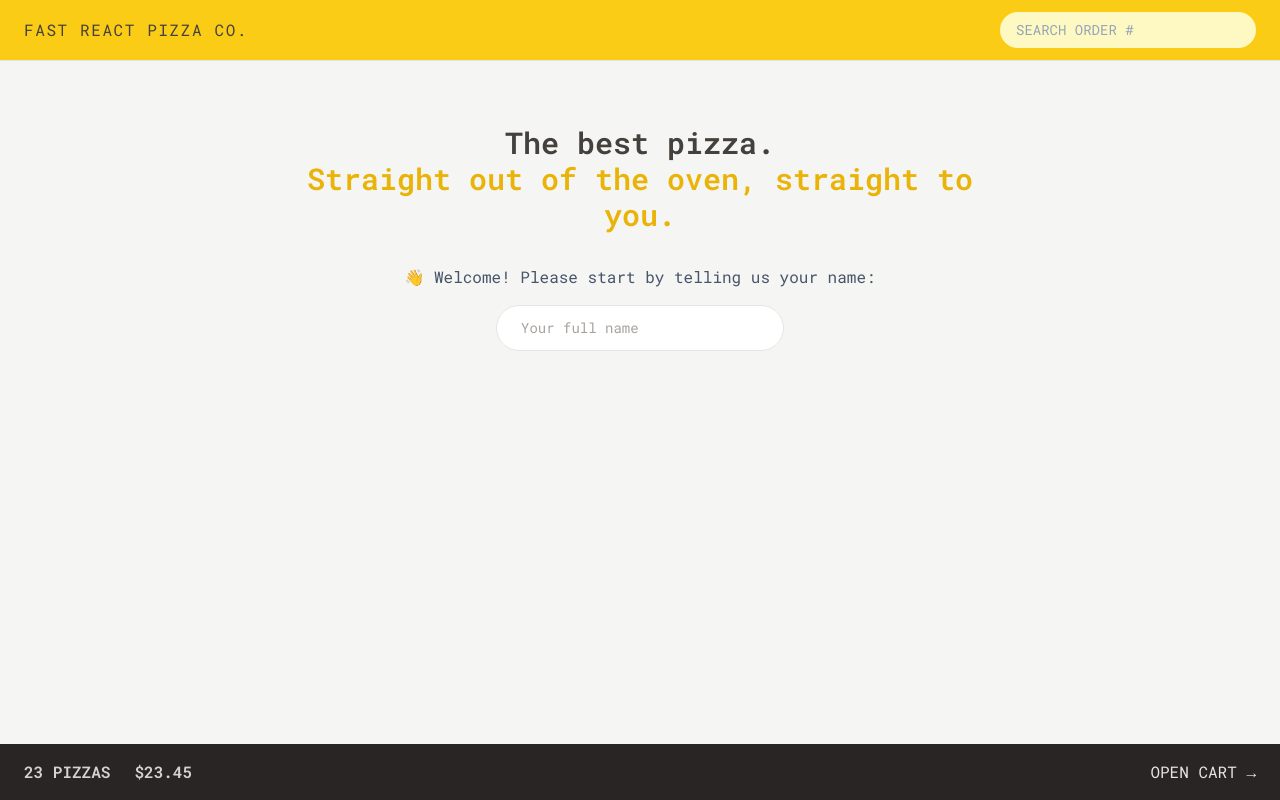
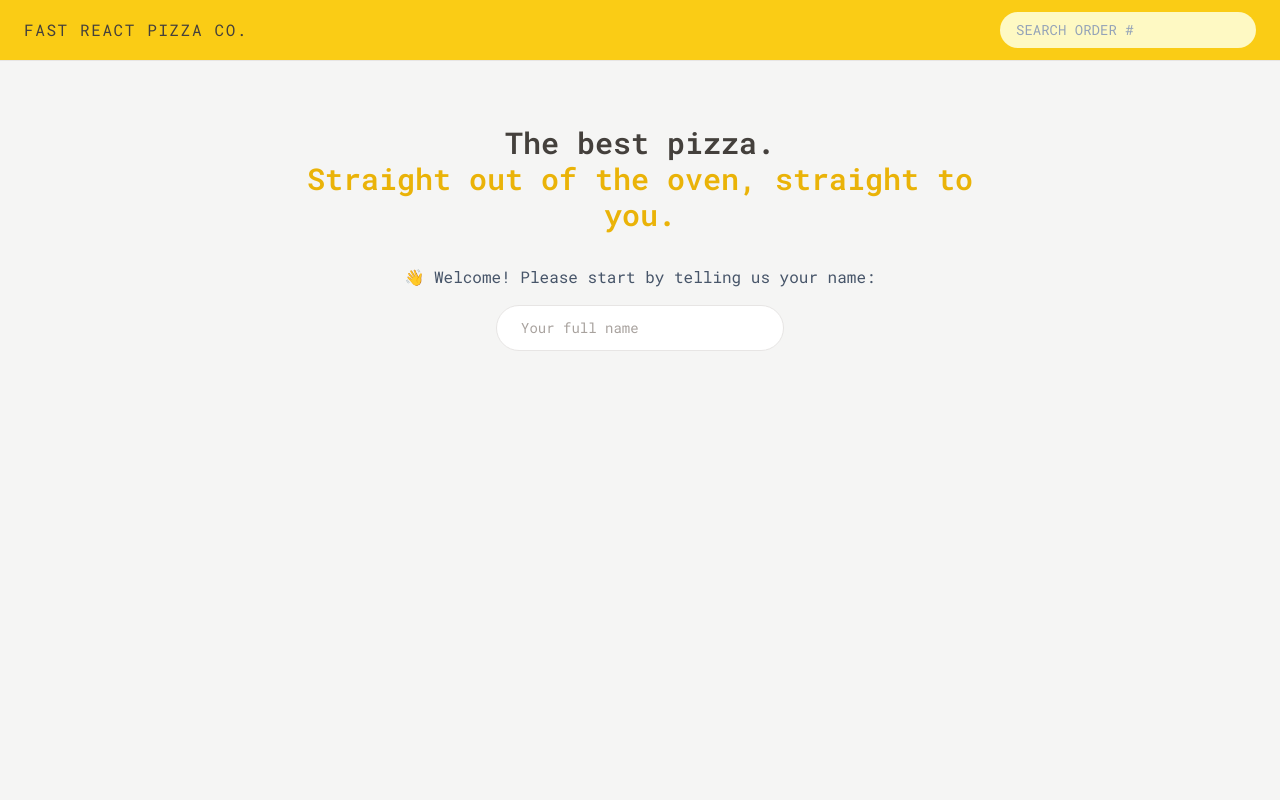
Before and after one commit to skmajumder/fast-react-pizza, a React (Vite) app: page / in a window 1280 px wide. Built offline with nearby package versions, Linux system fonts and the light colour scheme.

Commit message:
cart overview

```diff
--- a/src/features/cart/CartOverview.jsx
+++ b/src/features/cart/CartOverview.jsx
@@ -1,11 +1,19 @@
+import { useSelector } from 'react-redux';
 import { Link } from 'react-router-dom';
+import { getTotalCartPrice, getTotalCartQuantity } from './cartSlice';
+import { formatCurrency } from '../../utilities/helpers';
 
 function CartOverview() {
+  const totalPizzaQuantity = useSelector(getTotalCartQuantity);
+  const totalCartPrice = useSelector(getTotalCartPrice);
+
+  if (totalPizzaQuantity === 0) return null;
+
   return (
     <div className="flex items-center justify-between bg-stone-800 px-4 py-4 text-sm uppercase text-stone-200 sm:px-6 md:text-base">
       <p className="space-x-4 font-semibold text-stone-300 sm:space-x-6">
-        <span>23 pizzas</span>
-        <span>$23.45</span>
+        <span>{totalPizzaQuantity} pizzas</span>
+        <span>{formatCurrency(totalCartPrice)}</span>
       </p>
       <Link to="/cart">Open cart &rarr;</Link>
     </div>
--- a/src/features/cart/cartSlice.js
+++ b/src/features/cart/cartSlice.js
@@ -2,15 +2,6 @@ import { createSlice } from '@reduxjs/toolkit';
 
 const initialState = {
   cart: [],
-  // cart: [
-  //   {
-  //     pizzaId: 112,
-  //     name: 'Mediterranean',
-  //     quantity: 2,
-  //     unitPrice: 16,
-  //     totalPrice: 32,
-  //   },
-  // ],
 };
 
 const cartSlice = createSlice({
@@ -52,3 +43,9 @@ export const {
 } = cartSlice.actions;
 
 export default cartSlice.reducer;
+
+export const getTotalCartQuantity = (state) =>
+  state.cart.cart.reduce((sum, pizza) => sum + pizza.quantity, 0);
+
+export const getTotalCartPrice = (state) =>
+  state.cart.cart.reduce((sum, pizza) => sum + pizza.totalPrice, 0);
```
